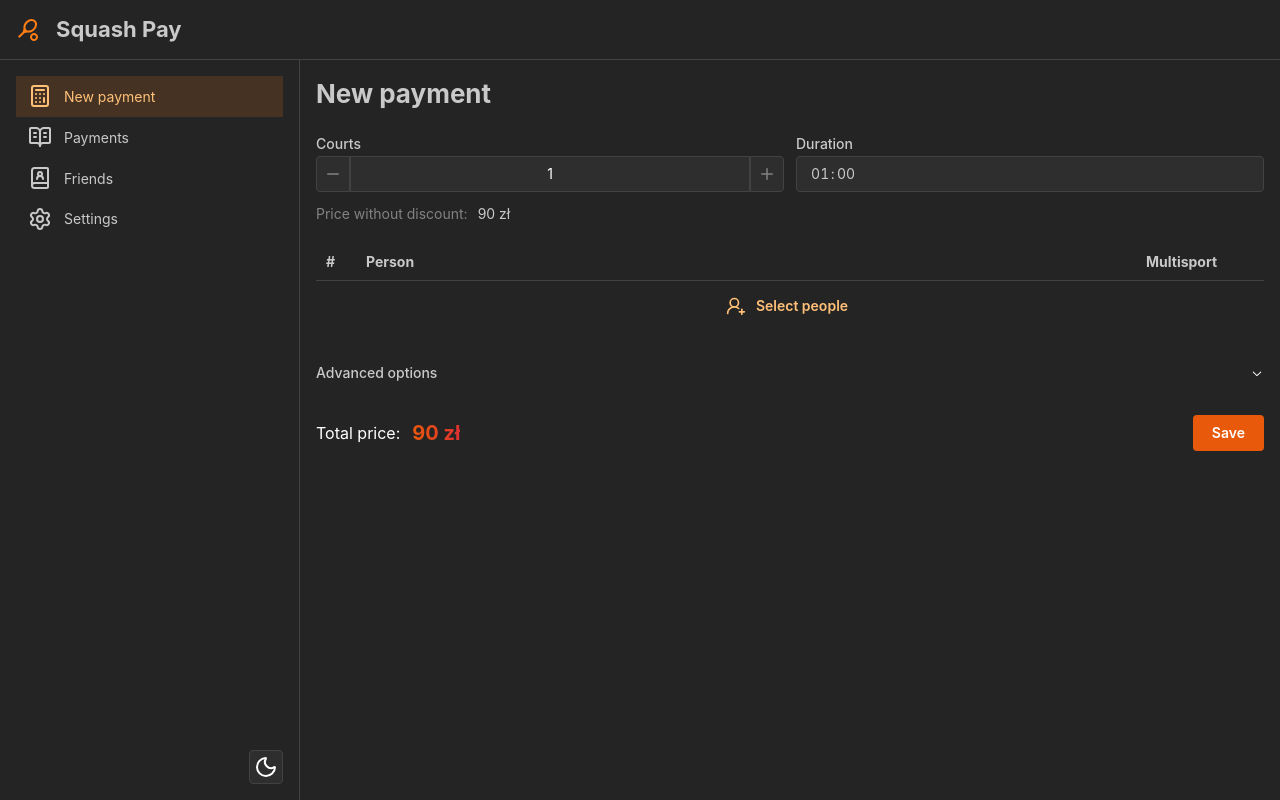
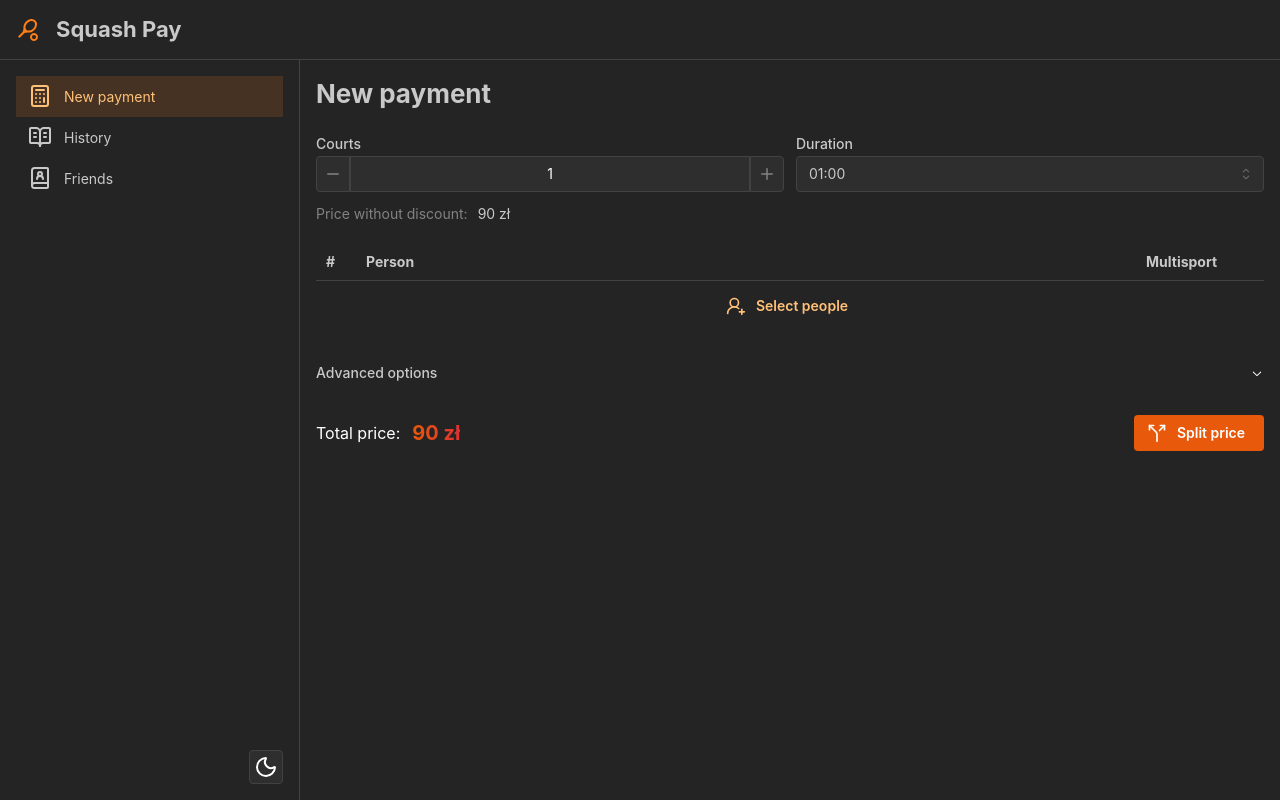
Before and after one commit to danyavol/squash-pay, a React (Vite) app: page /new in a window 1280 px wide. Built offline with nearby package versions, Linux system fonts and the light colour scheme.

Commit message:
refactor: Replace TimePicker with Select for duration & update button with icon and label changes

```diff
--- a/src/App.tsx
+++ b/src/App.tsx
@@ -10,14 +10,14 @@ import {
 } from "@mantine/core";
 import { useDisclosure } from "@mantine/hooks";
 import { NavLink, Outlet } from "react-router";
-import { Calculator, BookOpenText, BookUser, Settings } from "lucide-react";
+import { Calculator, BookOpenText, BookUser } from "lucide-react";
 import { ColorSchemeSwitcher } from "./components/ColorSchemeSwitcher.tsx";
 
 const navbarLinks = [
   { to: "/new", label: "New payment", icon: Calculator },
-  { to: "/", label: "Payments", icon: BookOpenText },
+  { to: "/", label: "History", icon: BookOpenText },
   { to: "/friends", label: "Friends", icon: BookUser },
-  { to: "/settings", label: "Settings", icon: Settings },
+  // { to: "/settings", label: "Settings", icon: Settings },
 ] as const;
 
 function App() {
--- a/src/pages/NewPayment/NewPayment.tsx
+++ b/src/pages/NewPayment/NewPayment.tsx
@@ -1,4 +1,3 @@
-import { TimePicker } from "@mantine/dates";
 import {
   Button,
   Flex,
@@ -10,6 +9,7 @@ import {
   Accordion,
   Title,
   Table,
+  Select,
 } from "@mantine/core";
 import { useMemo } from "react";
 import {
@@ -17,7 +17,7 @@ import {
   useFriendsStore,
 } from "../../state/friends-store.ts";
 import { useShallow } from "zustand/react/shallow";
-import { UserRoundPlus } from "lucide-react";
+import { UserRoundPlus, Split } from "lucide-react";
 import { useDisclosure } from "@mantine/hooks";
 import styles from "./NewPayment.module.scss";
 import { NumberIncrementor } from "../../components/NumberIncrementor/NumberIncrementor.tsx";
@@ -99,12 +99,12 @@ export const NewPayment = () => {
               label="Courts"
             />
 
-            <TimePicker
+            <Select
               label="Duration"
-              withDropdown
-              presets={durationPresets}
+              data={durationPresets}
+              allowDeselect={false}
               value={duration}
-              onChange={(value) => setValue("duration", value)}
+              onChange={(value) => value && setValue("duration", value)}
             />
           </Group>
 
@@ -230,7 +230,12 @@ export const NewPayment = () => {
             </Text>
           </Group>
 
-          <Button onClick={onSubmit}>Save</Button>
+          <Button
+            onClick={onSubmit}
+            leftSection={<Split height="1.25rem" width="1.25 rem" />}
+          >
+            Split price
+          </Button>
         </Flex>
       </Flex>
 
```
